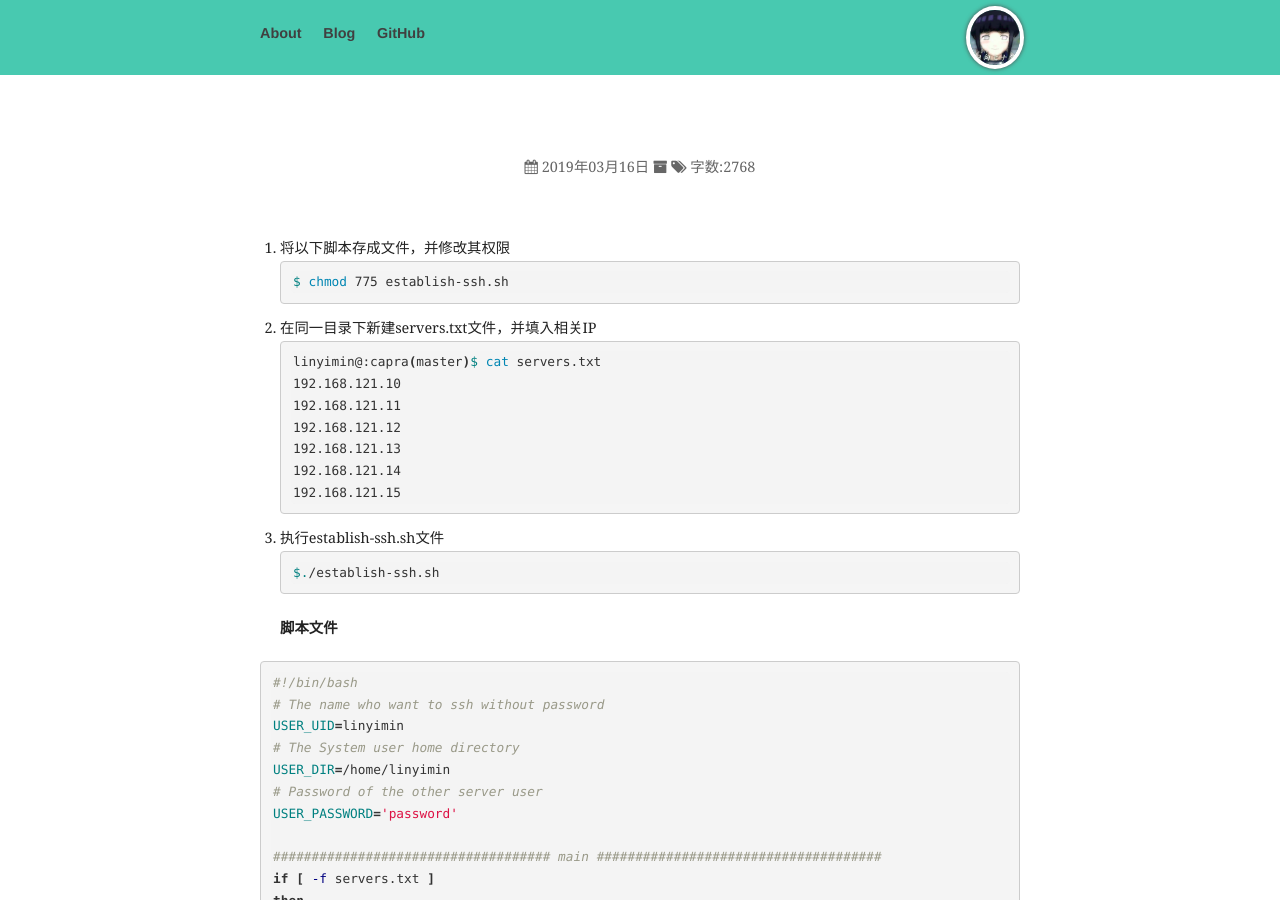
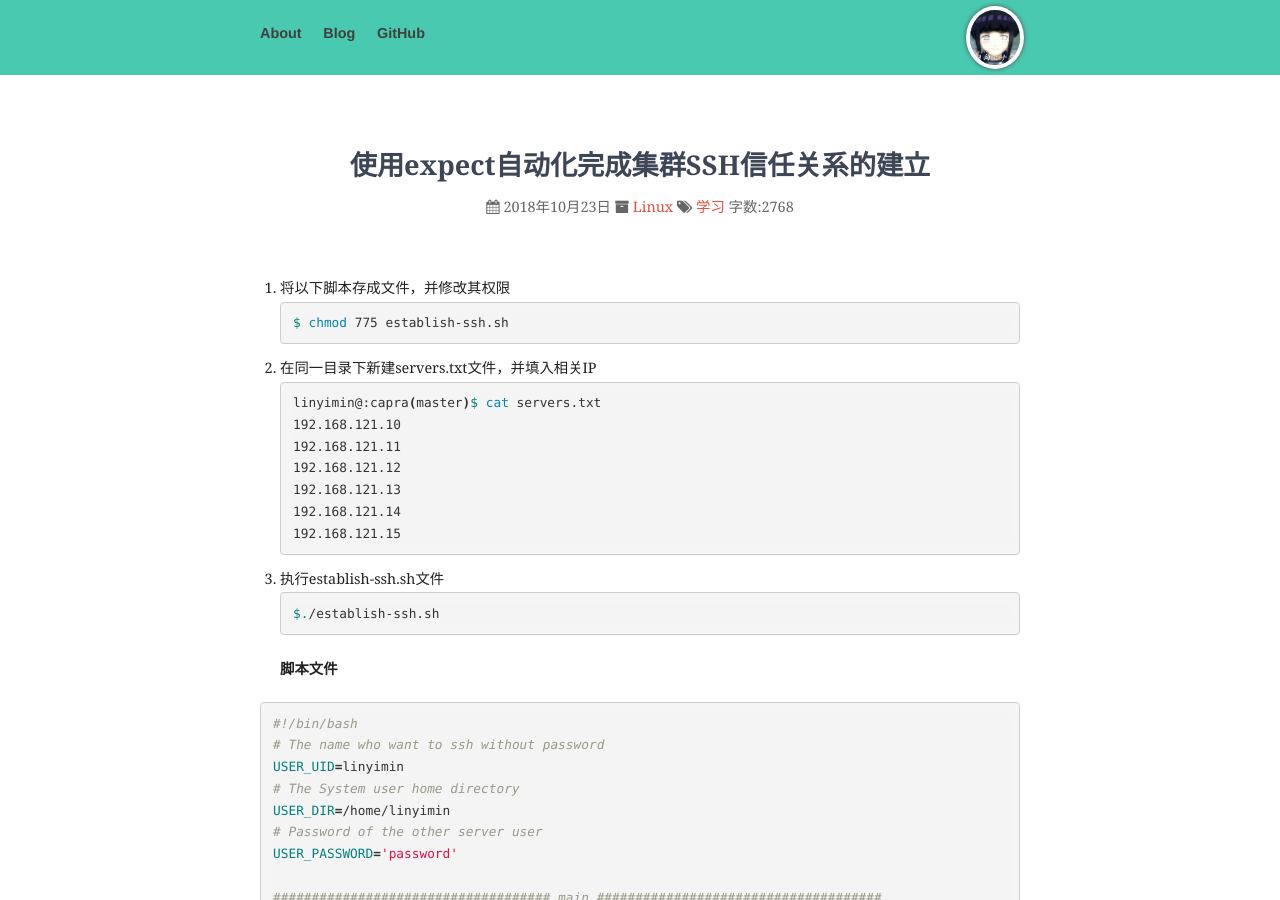
Before and after one commit to linyimin-bupt/linyimin.github.io, a Jekyll site: the page built from _posts/2018-10-23-use-expect-command-to-establish-SSH-trust-between-multiple-servers.md, in a window 1280 px wide and 900 px high. Built offline with Jekyll 4.4.1, drawn with Linux system fonts in a browser that asks for light colours; nearby versions of some CDN libraries; our own code applies the rules of GitHub Pages for plain Markdown files; comment, search, counter and statistics services are not loaded; some of the changed lines change nothing that is shown.

Commit message:
fix yaml style

```diff
--- a/_posts/2018-10-23-use-expect-command-to-establish-SSH-trust-between-multiple-servers.md
+++ b/_posts/2018-10-23-use-expect-command-to-establish-SSH-trust-between-multiple-servers.md
@@ -2,7 +2,7 @@
 layout: post
 title: 使用expect自动化完成集群SSH信任关系的建立
 categories: [Linux]
-tags:学习x
+tags: 学习
 ---
 
 1. 将以下脚本存成文件，并修改其权限
```
